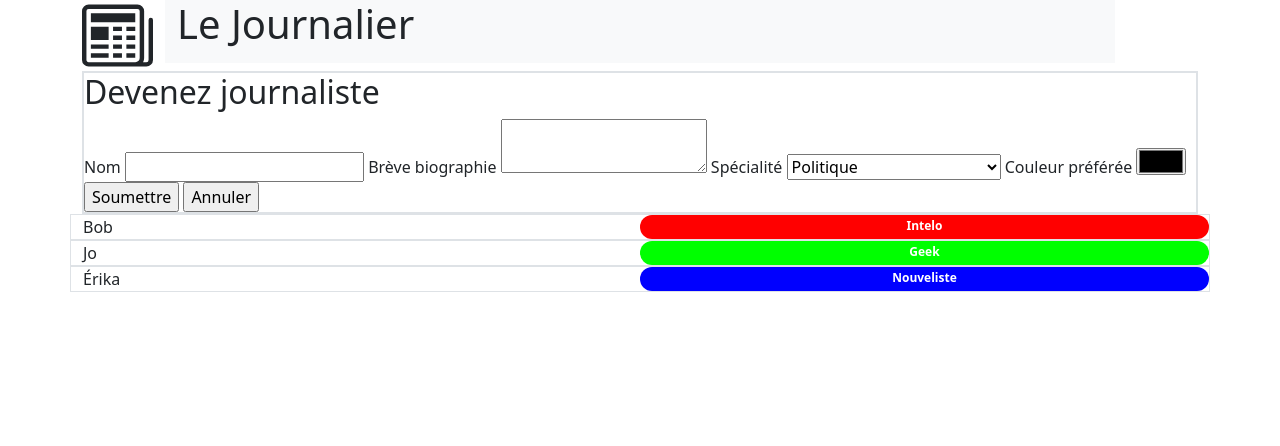
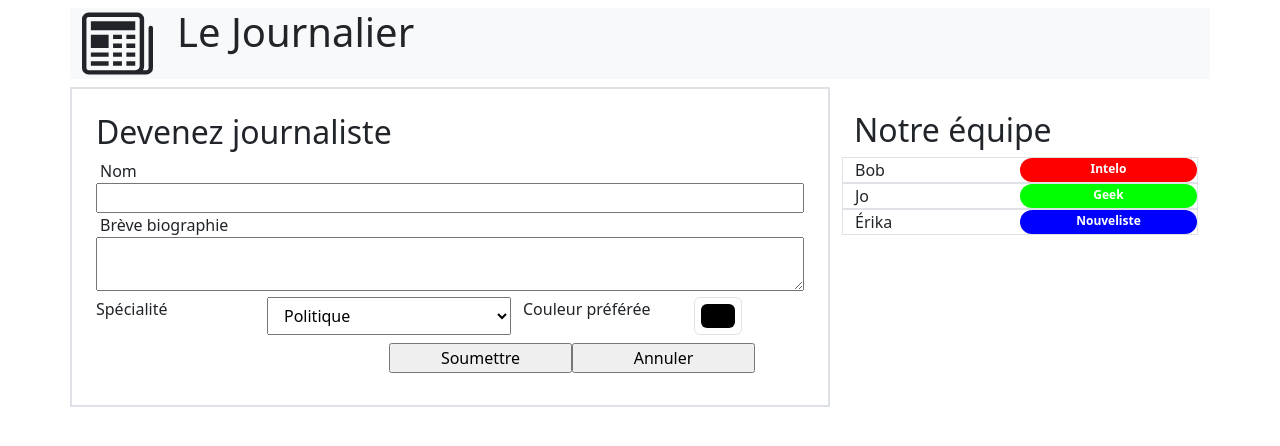
Before and after one commit to Bruno-1333/S9-MINI-PROJET, a plain HTML site: page index.html in a window 1280 px wide. Drawn offline with nearby package versions, Linux system fonts and the light colour scheme.

Commit message:
Formulaire html/bootsrap complété

```diff
--- a/index.html
+++ b/index.html
@@ -9,30 +9,39 @@
   <script src="script.js" defer></script>
 </head>
 <body class="container-lg">
-<div class="row">
+<div class="row bg-body-tertiary my-2">
   <svg xmlns="http://www.w3.org/2000/svg" fill="currentColor" class="bi bi-newspaper col-1" viewBox="0 0 16 16">
     <path d="M0 2.5A1.5 1.5 0 0 1 1.5 1h11A1.5 1.5 0 0 1 14 2.5v10.528c0 .3-.05.654-.238.972h.738a.5.5 0 0 0 .5-.5v-9a.5.5 0 0 1 1 0v9a1.5 1.5 0 0 1-1.5 1.5H1.497A1.497 1.497 0 0 1 0 13.5v-11zM12 14c.37 0 .654-.211.853-.441.092-.106.147-.279.147-.531V2.5a.5.5 0 0 0-.5-.5h-11a.5.5 0 0 0-.5.5v11c0 .278.223.5.497.5H12z"/>
     <path d="M2 3h10v2H2V3zm0 3h4v3H2V6zm0 4h4v1H2v-1zm0 2h4v1H2v-1zm5-6h2v1H7V6zm3 0h2v1h-2V6zM7 8h2v1H7V8zm3 0h2v1h-2V8zm-3 2h2v1H7v-1zm3 0h2v1h-2v-1zm-3 2h2v1H7v-1zm3 0h2v1h-2v-1z"/>
   </svg>
-  <h1 class="bg-body-tertiary col-10">Le Journalier</h1>
+  <h1 class="col-11">Le Journalier</h1>
 </div>
-<form class="border border-2">
+<div class="row">
+<form class="border border-2 col-8 p-4">
   <h2>Devenez journaliste</h2>
-  <label for="nom">Nom</label>
-  <input id="nom" type="text" name="nom">
-  <label for="bio">Brève biographie</label>
-  <textarea id="bio" name="bio"></textarea>
-  <label for="specialite">Spécialité</label>
-  <select id="specialite" name="specialite">
+  <label class="row px-3" for="nom">Nom</label>
+  <input class="col-12" id="nom" type="text" name="nom">
+  <label class="row px-3" for="bio">Brève biographie</label>
+  <textarea class="col-12" id="bio" name="bio"></textarea>
+  <div class="row">
+  <label class="col-3 float-start" for="specialite">Spécialité</label>
+  <select class="col-4 float-start" id="specialite" name="specialite">
     <option value="Politique">Politique</option>
     <option value="Faits divers">Faits divers</option>
     <option value="Nouvelles internationales">Nouvelles internationales</option>
   </select>
-  <label for="couleur">Couleur préférée</label>
-  <input id="couleur" name="couleur" type="color">
-  <input type="submit" value="Soumettre">
-  <input type="reset" value="Annuler">
+  <label class="col-3" for="couleur">Couleur préférée</label>
+  <input class="col-1 form-control form-control-color" id="couleur" name="couleur" type="color">
+  </div>
+  <div class="row py-2">
+    <div class="col-5"></div>
+  <input class="col-3" type="submit" value="Soumettre">
+  <input class="col-3" type="reset" value="Annuler">
+  </div>
 </form>
-<div id="equipe"></div>
+<div id="equipe" class="col-4 p-4">
+  <h2>Notre équipe</h2>
+</div>
+</div>
 </body>
 </html>
--- a/script.js
+++ b/script.js
@@ -76,4 +76,4 @@ $equipe2.deserialiser($jsonObject); // Appeler ma propre méthode de désériali
 
 const journaliste3 = new Journaliste("Érika", "blabla", "Nouveliste", "#0000FFFF");
 $equipe2.ajouterJournaliste(journaliste3);
-$("#equipe").html($equipe2.toString());
+$("#equipe").append($equipe2.toString());
```
